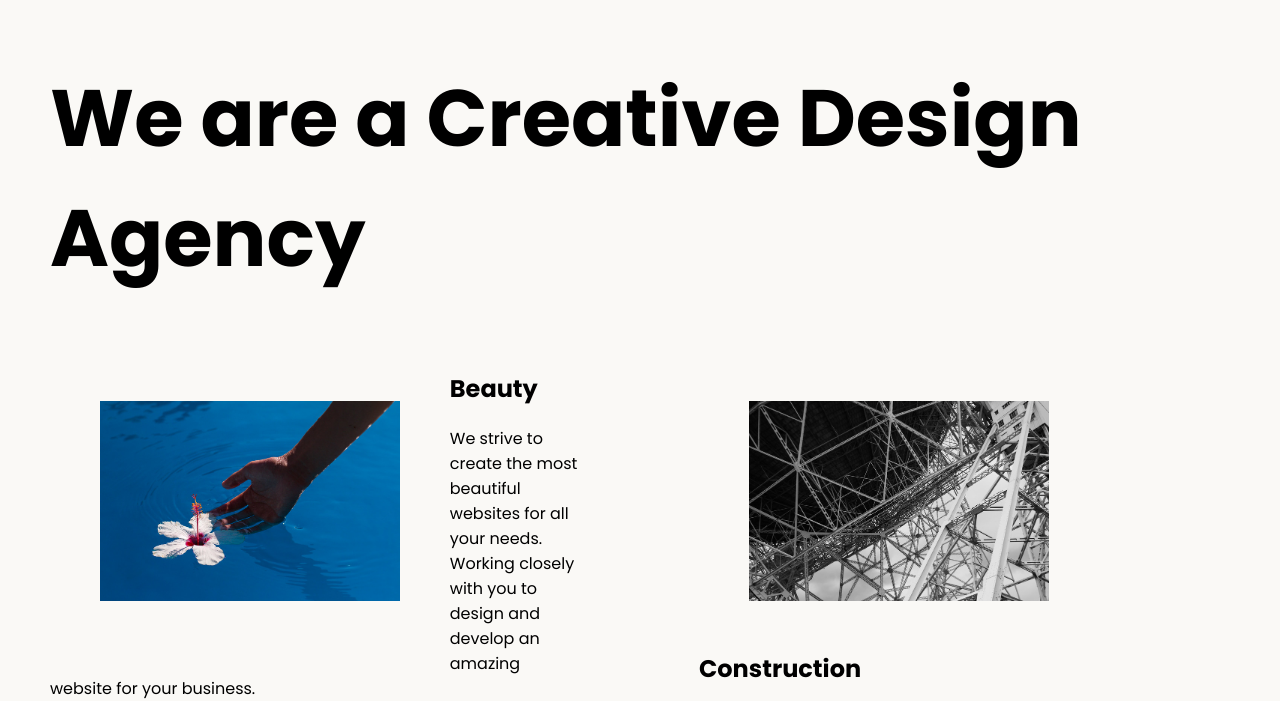
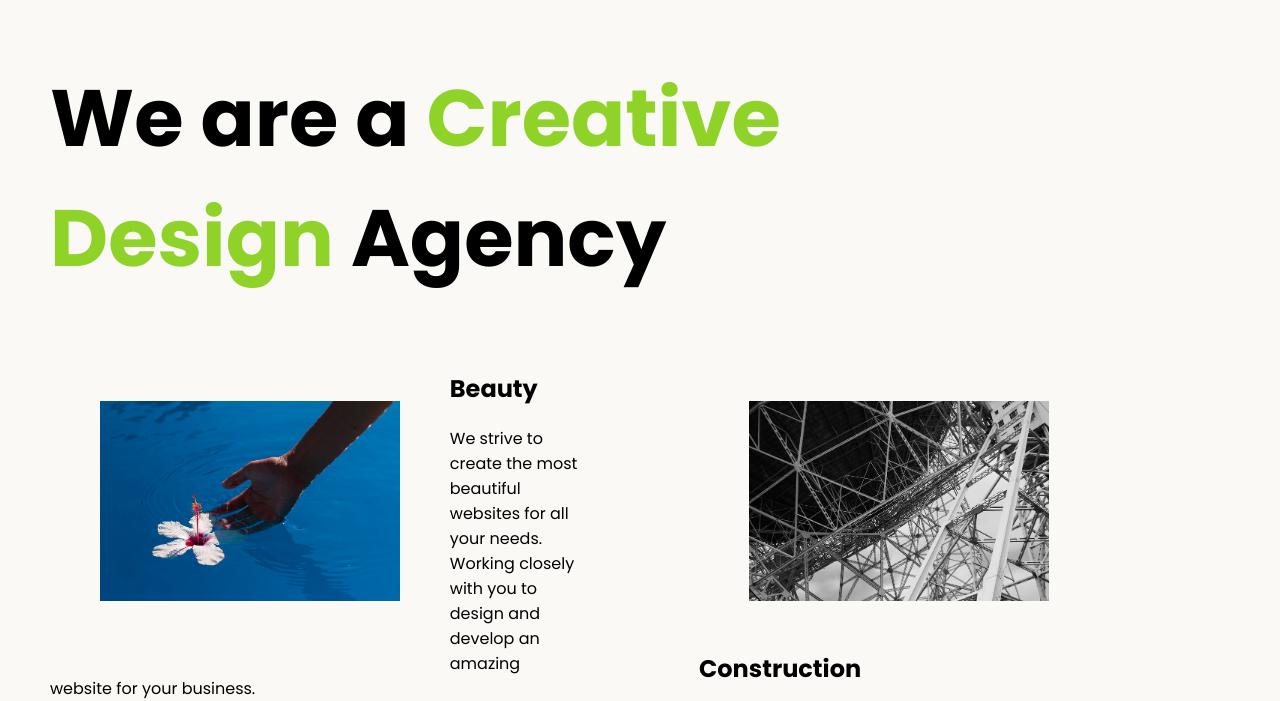
Before and after one commit to chrisrod115/web-dev-bootcamp, a plain HTML site: page CourseSections/Section_8/8.4 Web Design Agency Project/index.html in a window 1280 px wide. Shown: the part 99-800 px from the top of the page. Drawn offline with Linux system fonts and the light colour scheme.

Commit message:
Update index.html
missing html update.

```diff
--- a/CourseSections/Section_8/8.4 Web Design Agency Project/index.html
+++ b/CourseSections/Section_8/8.4 Web Design Agency Project/index.html
@@ -14,7 +14,7 @@
 <body>
   <div class="main">
     <img class="logo" src="./assets/images/logo.png" alt="logo">
-    <h1>We are a Creative Design Agency</h1>
+    <h1>We are a <span class="creative">Creative <br/> Design</span> Agency</h1>
     <div class="left card"><img class="tile-image" src="./assets/images/beautiful.jpg" alt="hand and flower in water">
       <h2 class="card-title">Beauty</h2>
       <p class="card-text">We strive to create the most beautiful websites for all your needs. Working closely with you
```
